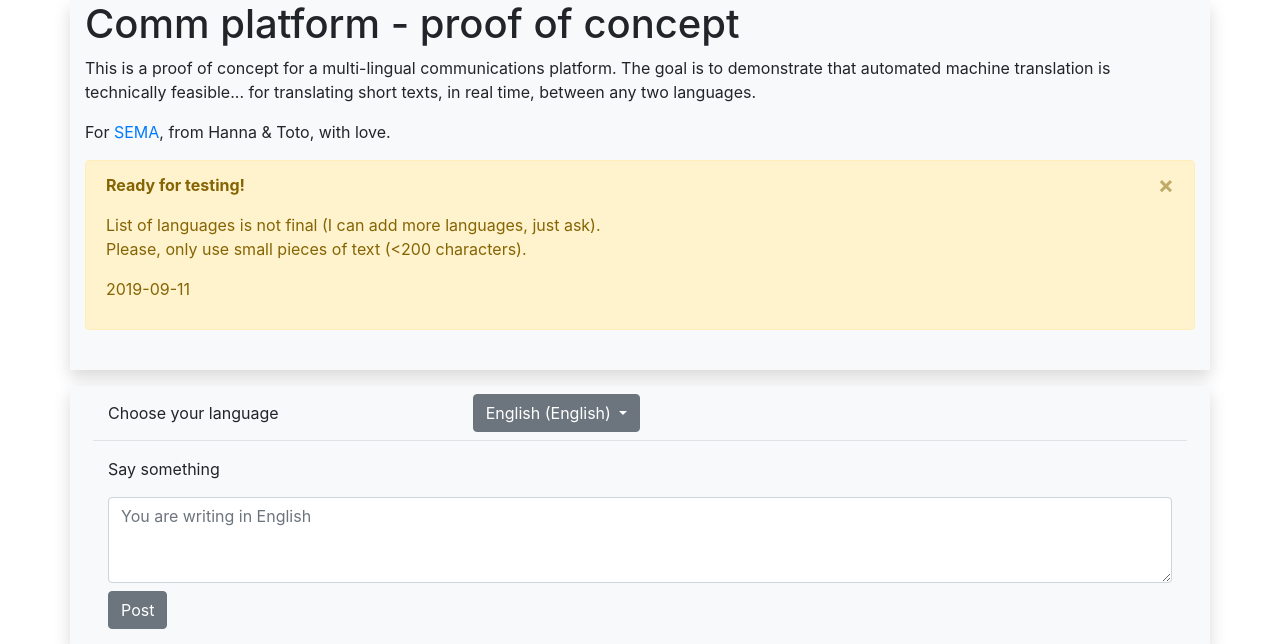
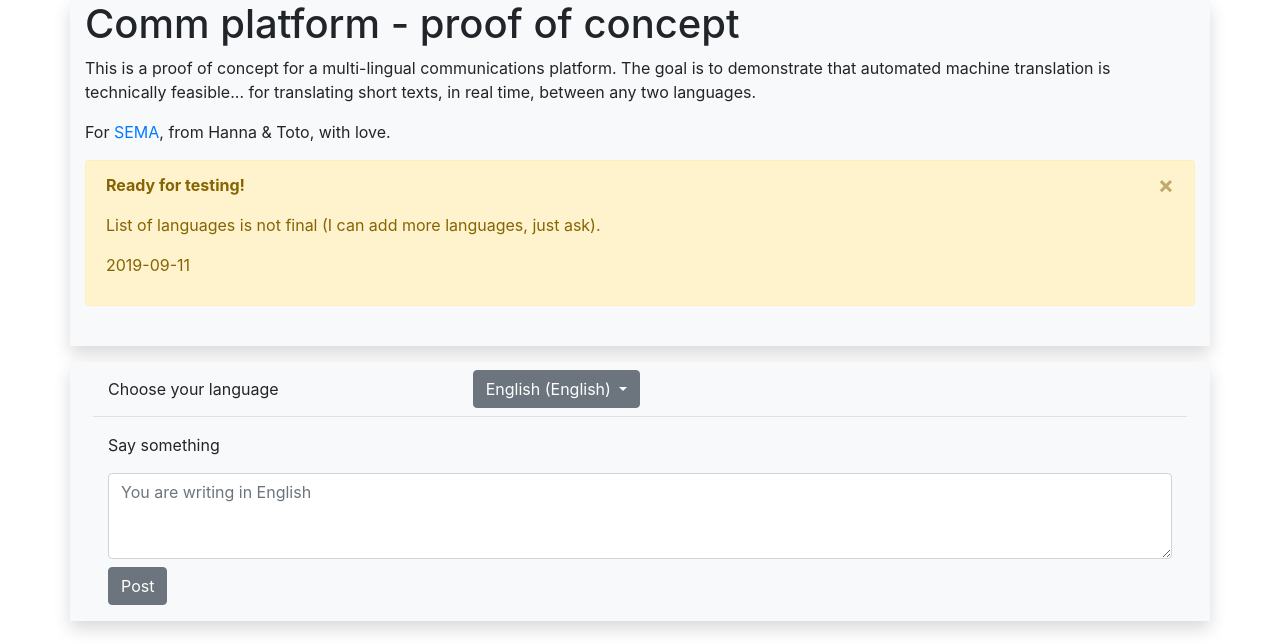
Before and after one commit to totobgycs/sema, a Django app: page /1/ in a window 1280 px wide. Shown: the top 644 px of the page. Run offline with Django 3.2, Linux system fonts and the light colour scheme; data comes from the database, SQL or seed files in the repository; data that the repository does not hold is empty; some libraries are stand-ins or nearby versions.

Commit message:
Long texts allowed in the text too

```diff
--- a/demo/templates/demo/index.html
+++ b/demo/templates/demo/index.html
@@ -15,8 +15,6 @@
     </p>
 		<p>
     List of languages is not final (I can add more languages, just ask).
-    <br>
-    Please, only use small pieces of text (<200 characters).
     </p>
     <p>
     2019-09-11
```
